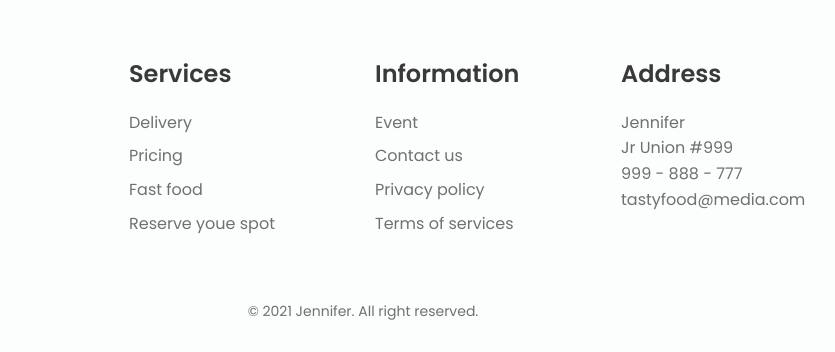
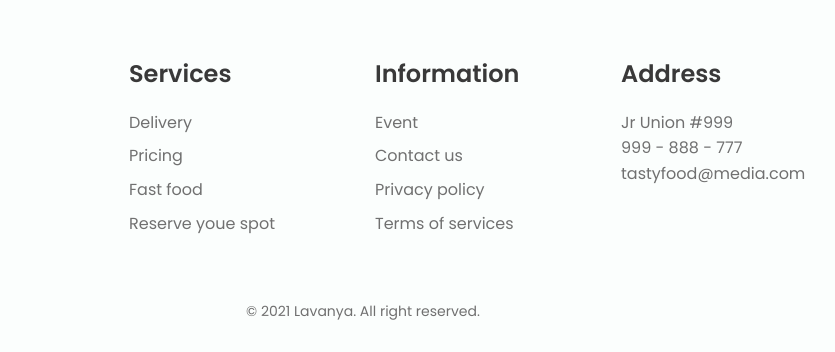
Before and after one commit to Lavanya17p/tasty_food, a plain HTML site: page index.html in a window 1280 px wide. Shown: the part 3533-3885 px from the top of the page, 277-1112 px from the left. Drawn offline with nearby package versions, Linux system fonts and the light colour scheme.

Commit message:
Updated index page
Footer has been changed

```diff
--- a/index.html
+++ b/index.html
@@ -465,7 +465,7 @@
         <div class="footer_content">
             <h3 class="footer_title">Address</h3>
             <ul>
-                <li>Jennifer</li>
+
                 <li>Jr Union #999</li>
                 <li>999 - 888 - 777</li>
                 <li>tastyfood@media.com</li>
@@ -473,7 +473,7 @@
         </div>
       </div>
 
-      <p class="footer_copy">&#169; 2021 Jennifer. All right reserved.</p>
+      <p class="footer_copy">&#169; 2021 Lavanya. All right reserved.</p>
     </footer>
 
 
```
